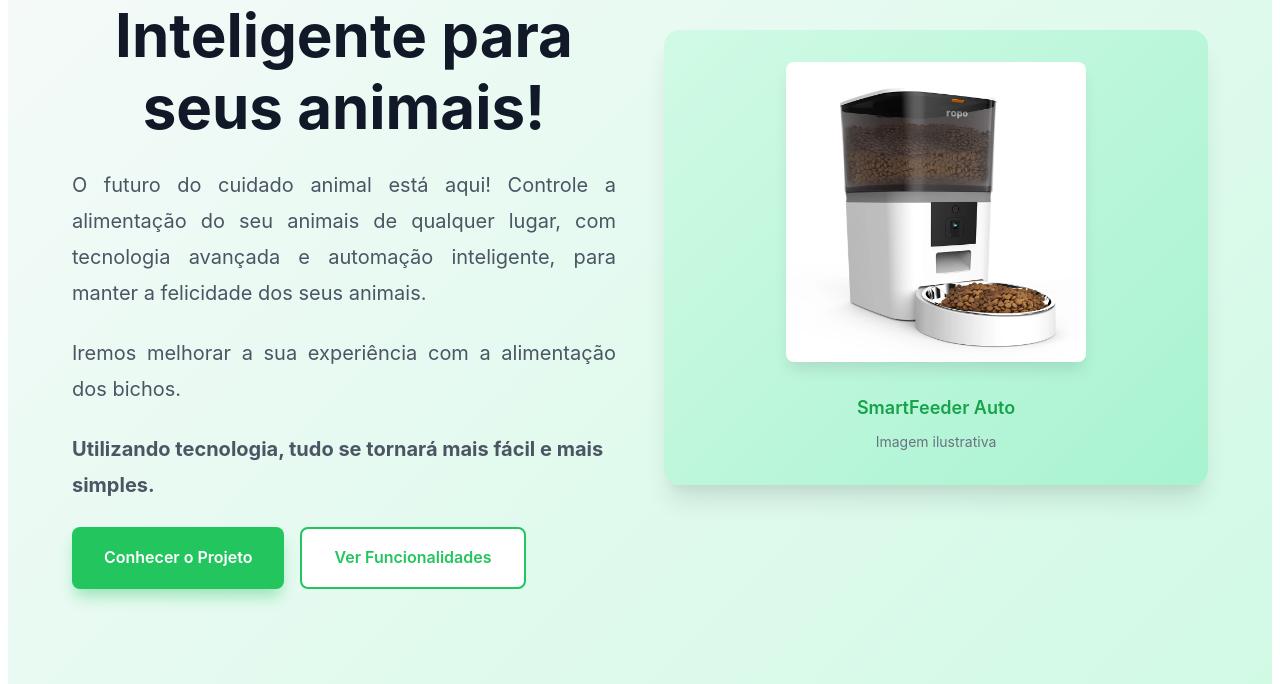
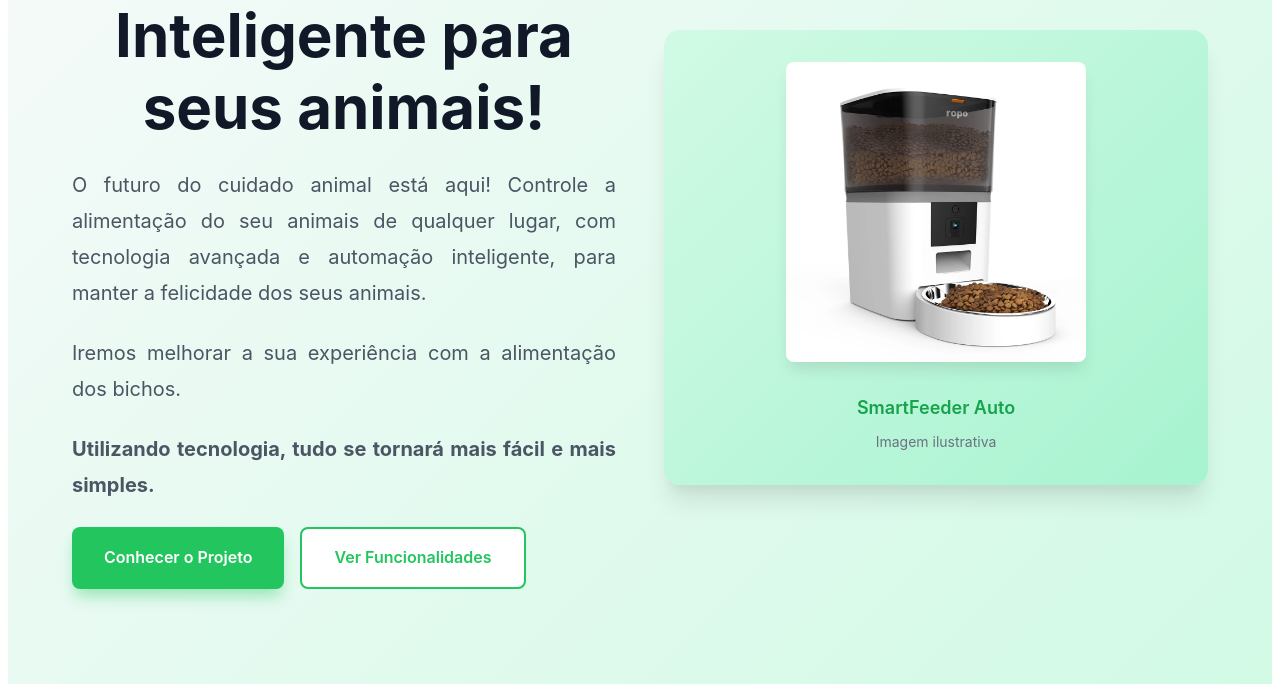
Before and after one commit to ErnestoSESB/Alimentador, a Django app: page / in a window 1280 px wide. Shown: the part 241-925 px from the top of the page. Run offline with Django 5.2, Linux system fonts and the light colour scheme; some libraries are stand-ins or nearby versions.

Commit message:
justificando texto

```diff
--- a/inteligente/templates/alimentador/alimentador.html
+++ b/inteligente/templates/alimentador/alimentador.html
@@ -51,7 +51,7 @@
                     <p class="hero-description" style="text-align: justify;">
                         Iremos melhorar a sua experiência com a alimentação dos bichos.
                     </p>
-                    <p class="hero-description" style="font-weight: bold;">
+                    <p class="hero-description" style="font-weight: bold; text-align: justify;">
                         Utilizando tecnologia, tudo se tornará mais fácil e mais simples.
                     </p>
                     <div class="hero-buttons">
```
